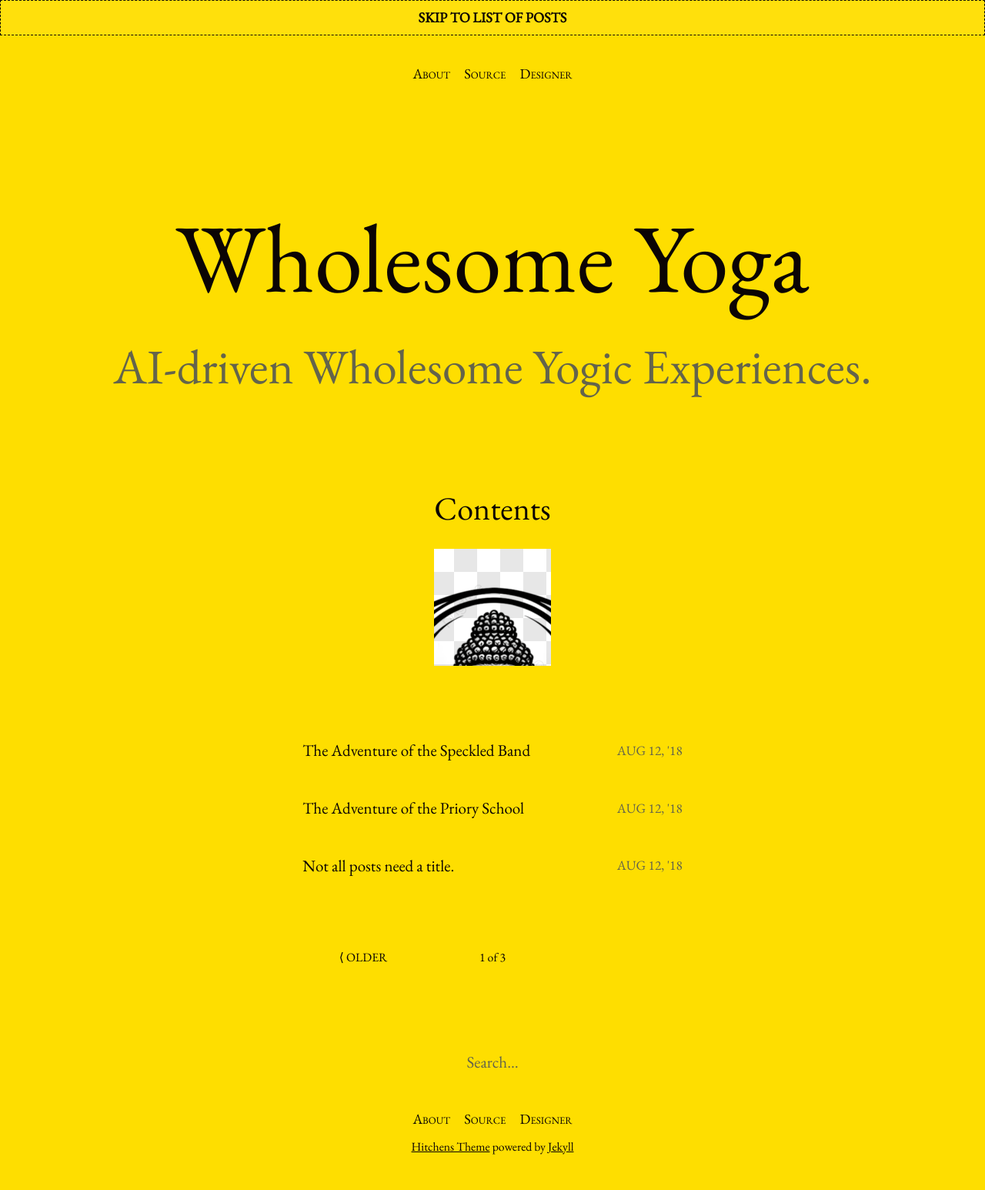
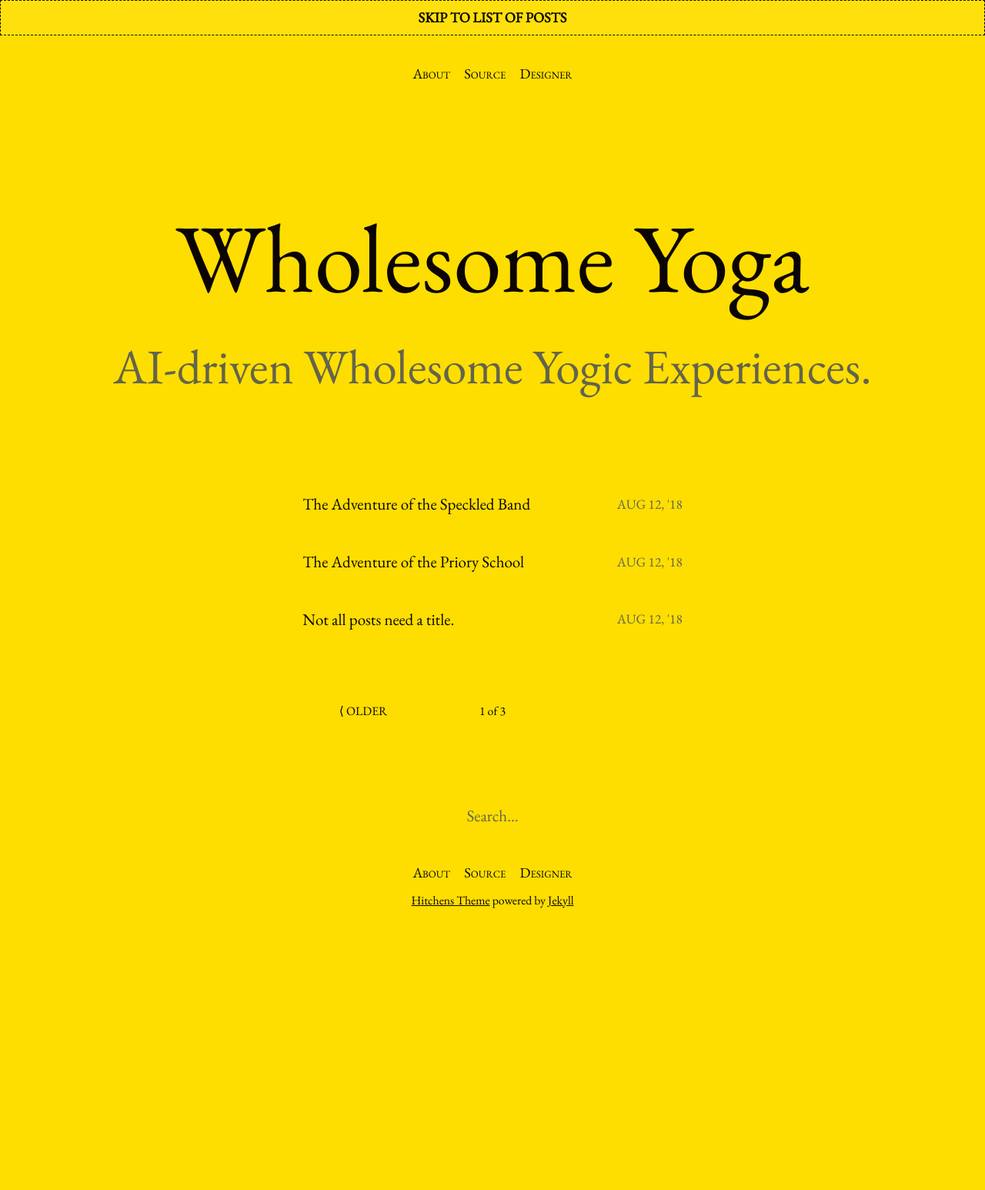
Before and after one commit to sampyash2/sampyash2.github.io, a Jekyll site: the page built from index.html, in a window 1280 px wide. Shown: the whole page at 77% size. Built offline with Jekyll 4.4.1, drawn with Linux system fonts in a browser that asks for light colours; the list of posts is cut into pages by our own code; after the commit the page ends 1226 px from its top, so only the background shows below that.

Commit message:
Update home.html to put contents in an `if` block

```diff
--- a/_layouts/home.html
+++ b/_layouts/home.html
@@ -24,6 +24,7 @@
 
 <main class="home" id="main" role="main" aria-label="Content">
 
+  {% if site.include_contents %}
     <h1 class="content-title divided">
       {% if site.paginate and site.paginate_path and paginator.page > 1 %}
         Page {{ paginator.page }}
@@ -31,6 +32,7 @@
         Contents
       {% endif %}
     </h1>
+  {% endif %}
 
   {% if site.paginate and site.paginate_path %}
 
```
Lines whose indentation alone changed are shown as unchanged.
